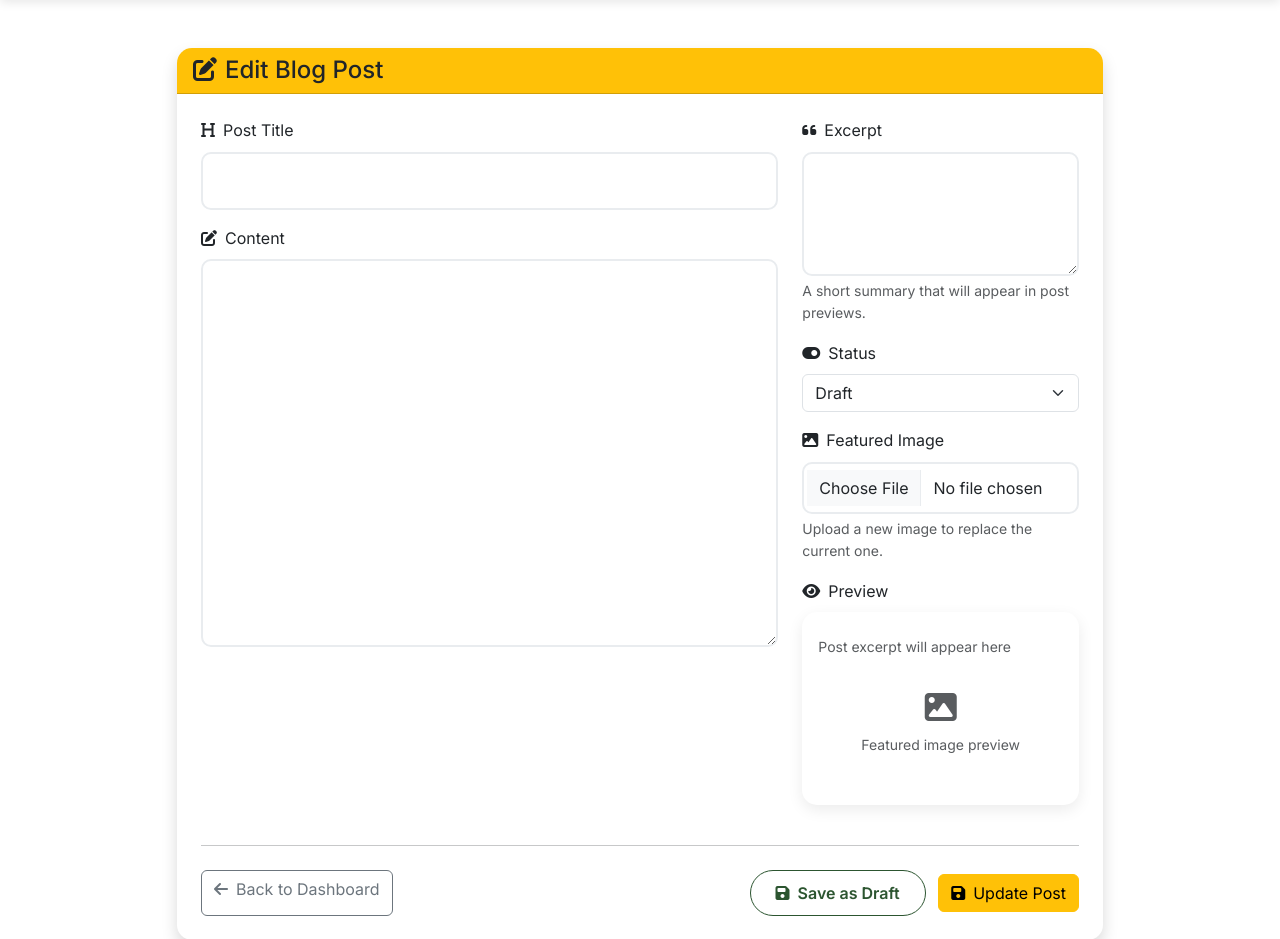
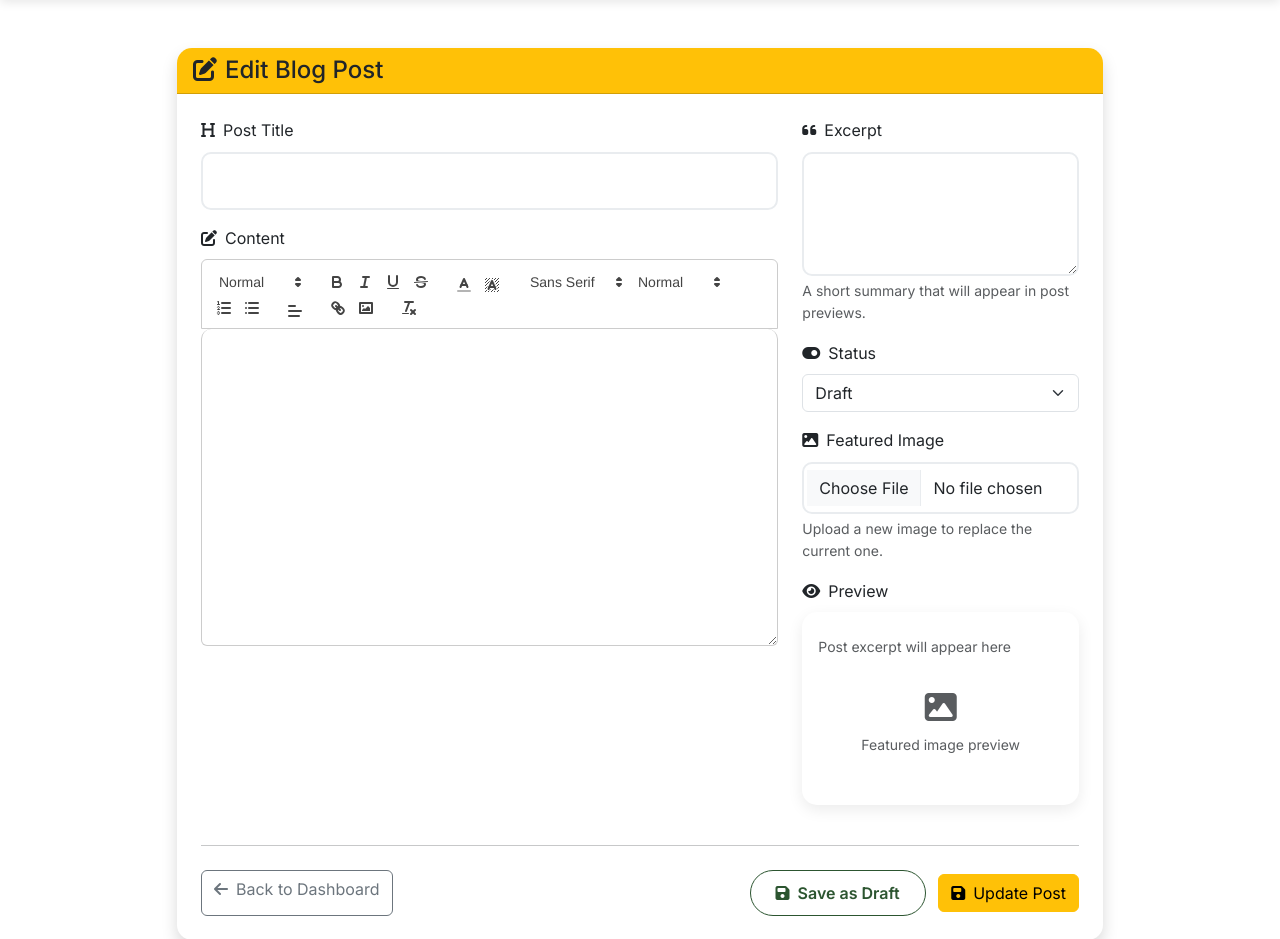
Before and after one commit to Subham130695/personal-blog, a Flask app: template templates/edit_post.html in a window 1280 px wide. Shown: the part 64-1003 px from the top of the page. Run offline with Flask 3, Linux system fonts and the light colour scheme; the template is opened without the code that fills it, so the values that code supplies are empty; some libraries are stand-ins or nearby versions.

Commit message:
Fix Quill editor form submission and button functionality

```diff
--- a/templates/edit_post.html
+++ b/templates/edit_post.html
@@ -3,7 +3,22 @@
 {% block title %}Edit Post - Personal Blog{% endblock %}
 
 {% block extra_css %}
-<link href="https://cdn.jsdelivr.net/npm/summernote@0.8.20/dist/summernote-bs5.min.css" rel="stylesheet">
+<link href="https://cdn.quilljs.com/1.3.6/quill.snow.css" rel="stylesheet">
+<style>
+.ql-editor {
+    min-height: 300px;
+    font-size: 16px;
+    line-height: 1.6;
+}
+.ql-toolbar {
+    border-top-left-radius: 0.375rem;
+    border-top-right-radius: 0.375rem;
+}
+.ql-container {
+    border-bottom-left-radius: 0.375rem;
+    border-bottom-right-radius: 0.375rem;
+}
+</style>
 {% endblock %}
 
 {% block content %}
@@ -32,7 +47,7 @@
                                     <label for="content" class="form-label">
                                         <i class="fas fa-edit me-2"></i>Content
                                     </label>
-                                    <textarea class="form-control" id="content" name="content" rows="15" required>{{ post.content }}</textarea>
+                                    <textarea class="form-control" id="content" name="content" rows="15" required data-initial-content="{{ post.content|safe }}">{{ post.content }}</textarea>
                                 </div>
                             </div>
 
@@ -118,44 +133,46 @@
 {% endblock %}
 
 {% block extra_js %}
-<script src="https://cdn.jsdelivr.net/npm/summernote@0.8.20/dist/summernote-bs5.min.js"></script>
+<script src="https://cdn.quilljs.com/1.3.6/quill.min.js"></script>
 <script>
 $(document).ready(function() {
-    console.log('Document ready, initializing Summernote...');
-    console.log('jQuery version:', $.fn.jquery);
-    console.log('Summernote available:', typeof $.fn.summernote !== 'undefined');
+    console.log('Document ready, initializing Quill editor...');
 
-    // Wait a bit to ensure everything is loaded
-    setTimeout(function() {
-        try {
-            // Initialize Summernote editor with minimal configuration
-            $('#content').summernote({
-                height: 400,
-                toolbar: [
-                    ['style', ['style']],
-                    ['font', ['bold', 'underline', 'italic', 'clear']],
-                    ['fontname', ['fontname']],
-                    ['fontsize', ['fontsize']],
-                    ['color', ['color']],
-                    ['para', ['ul', 'ol', 'paragraph']],
-                    ['insert', ['link', 'picture']]
-                ],
-                fontNames: ['Arial', 'Arial Black', 'Comic Sans MS', 'Courier New', 'Georgia', 'Impact', 'Tahoma', 'Times New Roman', 'Trebuchet MS', 'Verdana'],
-                fontSizes: ['8', '9', '10', '11', '12', '14', '16', '18', '24', '36'],
-                callbacks: {
-                    onInit: function() {
-                        console.log('Summernote editor initialized successfully!');
-                        console.log('Editor element:', $('#content').next('.note-editor').length);
-                    }
-                }
-            });
+    // Initialize Quill editor
+    var quill = new Quill('#content', {
+        theme: 'snow',
+        modules: {
+            toolbar: [
+                [{ 'header': [1, 2, 3, 4, 5, 6, false] }],
+                ['bold', 'italic', 'underline', 'strike'],
+                [{ 'color': [] }, { 'background': [] }],
+                [{ 'font': [] }, { 'size': [] }],
+                [{ 'list': 'ordered'}, { 'list': 'bullet' }],
+                [{ 'align': [] }],
+                ['link', 'image'],
+                ['clean']
+            ]
+        },
+        placeholder: 'Write your blog post content here...'
+    });
 
-            console.log('Summernote initialization completed');
+    console.log('Quill editor initialized successfully!');
 
-        } catch (error) {
-            console.error('Error initializing Summernote:', error);
-        }
-    }, 500);
+    // Set initial content if editing existing post
+    var initialContent = $('#content').attr('data-initial-content');
+    if (initialContent) {
+        quill.root.innerHTML = initialContent;
+    }
+
+    // Update hidden textarea before form submission
+    $('form').on('submit', function(e) {
+        e.preventDefault();
+        var content = quill.root.innerHTML;
+        $('#content').val(content);
+
+        // Now submit the form
+        this.submit();
+    });
 
     // Live preview updates
     $('#title').on('input', function() {
@@ -182,6 +199,11 @@ $(document).ready(function() {
 });
 
 function saveDraft() {
+    // Get content from Quill editor
+    var content = quill.root.innerHTML;
+    $('#content').val(content);
+
+    // Set status to draft and submit
     $('#status').val('draft');
     $('form').submit();
 }
@@ -189,7 +211,9 @@ function saveDraft() {
 function uploadImage(file, editor) {
     const reader = new FileReader();
     reader.onload = function(e) {
-        $(editor).summernote('insertImage', e.target.result);
+        // For Quill, we can insert images using the clipboard API
+        const range = quill.getSelection();
+        quill.insertEmbed(range.index, 'image', e.target.result);
     };
     reader.readAsDataURL(file);
 }
```
Also changed, not shown: templates/new_post.html (+54 -35 lines).
